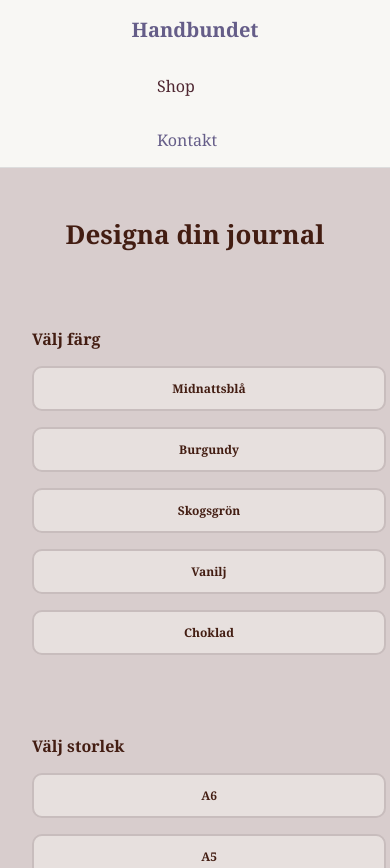
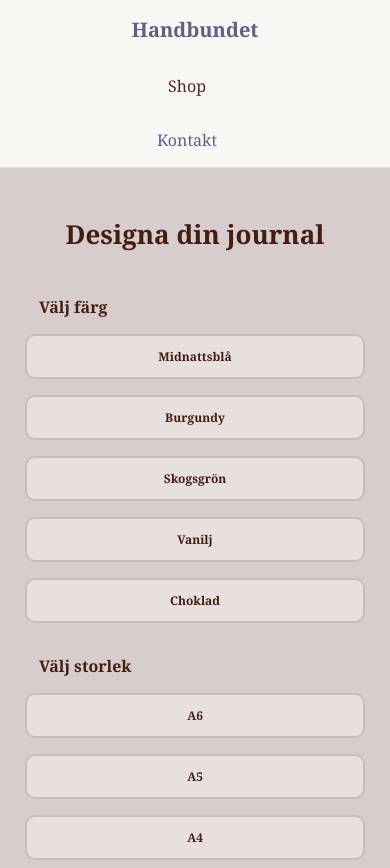
Before and after one commit to shaista-qt/Projektarbete-HTML-CSS, a plain HTML site: page shop.html in a window 390 px wide. Shown: the top 868 px of the page. Drawn offline with Linux system fonts and the light colour scheme.

Commit message:
fix mobile design

```diff
--- a/shop.html
+++ b/shop.html
@@ -41,6 +41,7 @@
         nav {
             display: flex;
             flex-direction: column;
+            align-items: center;
         }
 
         nav a {
@@ -69,15 +70,17 @@
             padding-bottom: 1rem;
         }
 
-        .designalternativf>div {
-            margin-bottom: 1rem;
-            padding: 2rem;
-        }
 
         .designalternativ {
             display: flex;
             flex-direction: column;
+            align-items: center;
             gap: 1rem;
+        }
+
+        .designalternativ>div {
+            margin-bottom: 1rem;
+            width: 80%;
         }
 
         input[type="radio"] {
@@ -194,9 +197,15 @@
                 flex-wrap: wrap;
             }
 
-            label{
+            .designalternativ>div {
+                padding: 2rem;
+            }
+
+            label {
                 width: 150px;
             }
+
+
             /*ändra flexdirection till row när width är större än 600px
             så att items inte är i column, innan width 100% av parent*/
         }
@@ -205,6 +214,7 @@
             .headertitle {
                 font-size: large;
             }
+
             textarea {
                 width: 45rem;
                 height: 5rem;
@@ -227,7 +237,7 @@
         <h1>Designa din journal</h1>
     </div>
     <br><br>
-    <div class="designalternativf">
+    <div class="designalternativ">
         <div>
             <h2 class="välj">Välj färg</h2>
             <div class="designalternativ">
--- a/style.css
+++ b/style.css
@@ -30,6 +30,7 @@ header {
 nav {
     display: flex;
     flex-direction: column;
+    align-items: center;
 }
 
 nav a {
```
Also changed, not shown: contact.html (+4 -3 lines).
